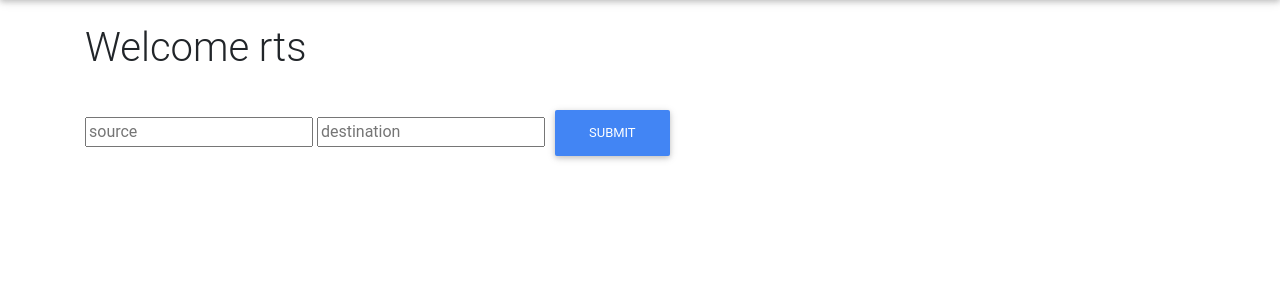
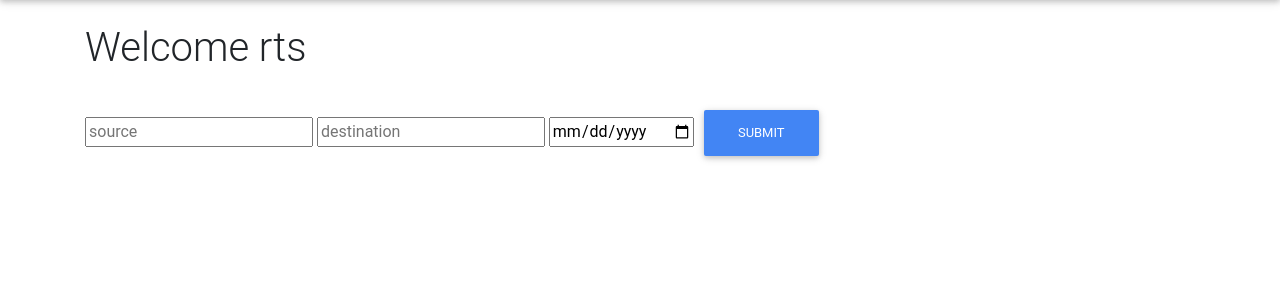
Before and after one commit to priyash555/RTS, a Django app: page /book/1 in a window 1280 px wide. Shown: the part 56-356 px from the top of the page. Run offline with Django 3.2, Linux system fonts and the light colour scheme; a user stored in the database is signed in; some libraries are stand-ins or nearby versions.

Commit message:
train date

```diff
--- a/home/templates/home/trains.html
+++ b/home/templates/home/trains.html
@@ -8,6 +8,7 @@
 
                      <input type="text" id="source" name="source" value="" placeholder="source" >
                      <input type="text" id="destination" name="destination" value="" placeholder="destination" >
+                     <input type="date" id="date" name="date" placeholder="Date">
                     <button type="button" id="hi" class="btn btn-primary">Submit</button>
                     </div>
 
@@ -25,7 +26,7 @@
   <script>
   $(document).ready(function() {
 $('#hi').click(function(){
-    var source,destination;
+    var source,destination,date;
     source = $('#source').val();
     destination = $('#destination').val();
       $.ajax({
@@ -33,6 +34,7 @@ $('#hi').click(function(){
                url: "trains/",
                data: {'source': source,
                        'destination': destination,
+                       'date':date,
 
                'csrfmiddlewaretoken': '{{ csrf_token }}'},
                dataType: "json",
--- a/home/views.py
+++ b/home/views.py
@@ -17,8 +17,10 @@ def trains(request):
         print("aaya")
         source = request.POST.get('source',None)
         destination = request.POST.get('destination',None)
+        date = request.POST.get('date',None)
         print(source)
         print(destination)
+        print(date)
         trains=[]
         ptrains = (Train.objects.filter(source__iexact=source))
         for i in ptrains:
```
Also changed, not shown: db.sqlite3.
